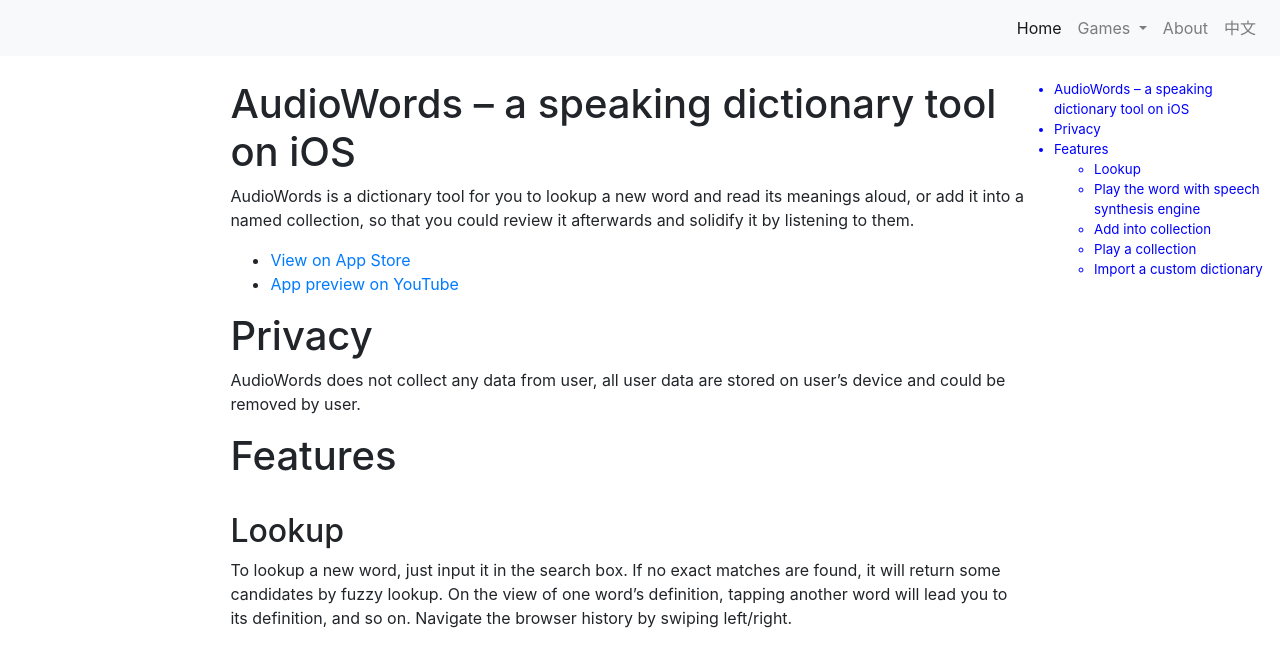
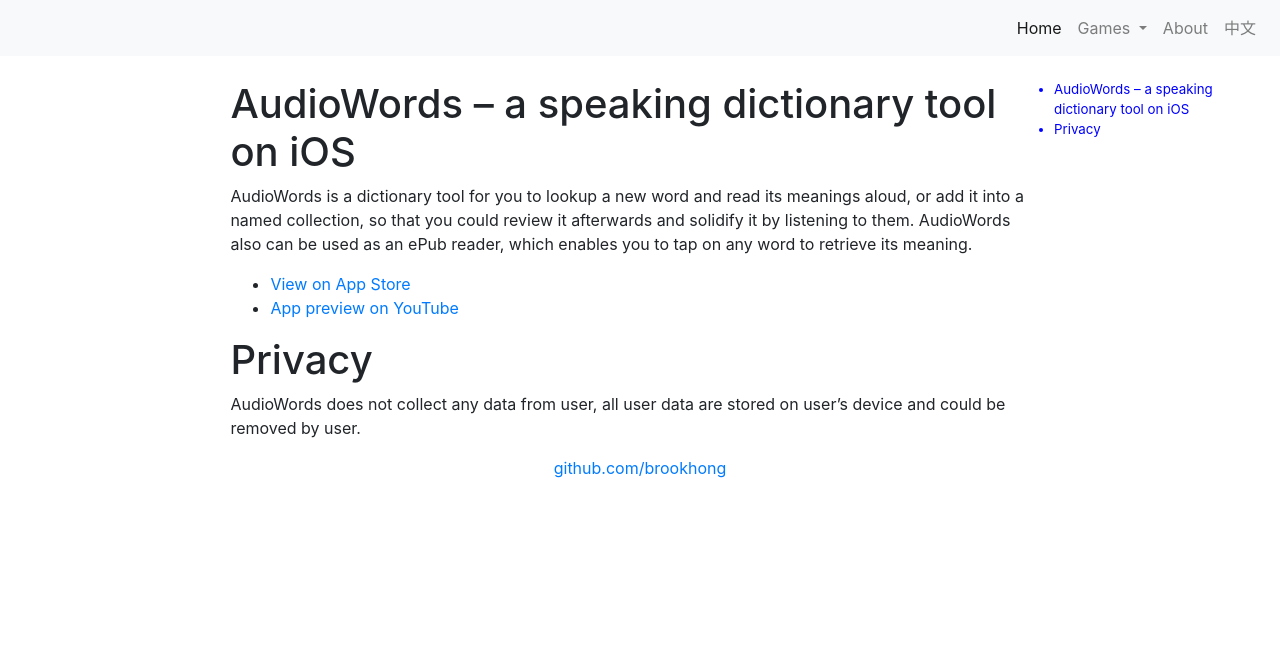
Before and after one commit to brookhong/brookhong.github.io, a Jekyll site: the page built from _posts/2022-05-21-audiowords-dictionary-tool-for-ios.md, in a window 1280 px wide and 1400 px high. Shown: the top 650 px of the window. Built offline with Jekyll 4.4.1, drawn with Linux system fonts in a browser that asks for light colours; comment, search, counter and statistics services are not loaded; some of the changed text lies outside the part shown; grey boxes are pictures that could not be loaded.

Commit message:
Update AudioWords preview

```diff
--- a/_layouts/default.html
+++ b/_layouts/default.html
@@ -25,16 +25,6 @@
 </div>
 
 <div id="content">
-<script async src="//pagead2.googlesyndication.com/pagead/js/adsbygoogle.js"></script>
-<!-- gp -->
-<ins class="adsbygoogle"
-     style="display:block"
-     data-ad-client="ca-pub-2868330864987538"
-     data-ad-slot="8735894217"
-     data-ad-format="auto"></ins>
-<script>
-(adsbygoogle = window.adsbygoogle || []).push({});
-</script>
 {{ content }}
 </div>
 
--- a/_posts/2022-05-21-audiowords-dictionary-tool-for-ios.md
+++ b/_posts/2022-05-21-audiowords-dictionary-tool-for-ios.md
@@ -7,51 +7,11 @@
 {{ page.title }}
 ================
 
-AudioWords is a dictionary tool for you to lookup a new word and read its meanings aloud, or add it into a named collection, so that you could review it afterwards and solidify it by listening to them.
+AudioWords is a dictionary tool for you to lookup a new word and read its meanings aloud, or add it into a named collection, so that you could review it afterwards and solidify it by listening to them. AudioWords also can be used as an ePub reader, which enables you to tap on any word to retrieve its meaning.
 
 * [View on App Store](https://apps.apple.com/us/app/audiowords/id1624921217)
-* [App preview on YouTube](https://youtu.be/w87jnfuUshM)
+* [App preview on YouTube](https://youtu.be/-Ymt75DUdQs)
 
 # Privacy
 
 AudioWords does not collect any data from user, all user data are stored on user's device and could be removed by user.
-
-# Features
-## Lookup
-
-To lookup a new word, just input it in the search box. If no exact matches are found, it will return some candidates by fuzzy lookup. On the view of one word's definition, tapping another word will lead you to its definition, and so on. Navigate the browser history by swiping left/right.
-
-![image](https://user-images.githubusercontent.com/288207/169633856-b87b0c50-9a7a-402d-8b77-c003a6778f1d.png)
-
-
-## Play the word with speech synthesis engine
-
-Press `play` button, it will read the word and its meanings for you.
-
-![image](https://user-images.githubusercontent.com/288207/169633866-dc227d4a-1fd4-4041-a52e-ef39928f0b4f.png)
-
-
-## Add into collection
-
-Each word can be added into some collections, you can add it into a new collection by pressing the + button or add it into(remove it from) an existing collection by pressing collection name below. There are some words already added into some predefined collections which you can not modify.
-
-![image](https://user-images.githubusercontent.com/288207/169633880-33b6fb7c-f61b-4d7d-9a88-b6a30a425d7e.png)
-
-## Play a collection
-
-Each collection can be reviewed in the Collections tab, where you can let AudioWords play a collection for you. You can turn off screen of your device and let AudioWords play the collection for you in background.
-
-![image](https://user-images.githubusercontent.com/288207/169633890-b778e285-41ae-4021-b1d5-98bdfeb4f78d.png)
-
-
-## Import a custom dictionary
-
-Though AudioWords provides a built-in Engligh-To-English dictionary, you can import your own dictionary from an external URL, https://gist.githubusercontent.com/brookhong/d76fa0a92bc7bf21386b/raw/78e507c62817c5f715f3fc037b7777dcbdbbe54c/example.audiowords.
-
-The dictionary file to be imported should have one record each line, which follows the pattern
-
-    <word><TAB><tags of the word><TAB><definition in JSON string of the word>
-
-Please refer to the content from above URL for example.
-
-![image](https://user-images.githubusercontent.com/288207/169633898-d12ee476-ccad-4031-a1a8-2ed6e0cf905d.png)
```
Also changed, not shown: _layouts/default-vue.html (+0 -10 lines).
